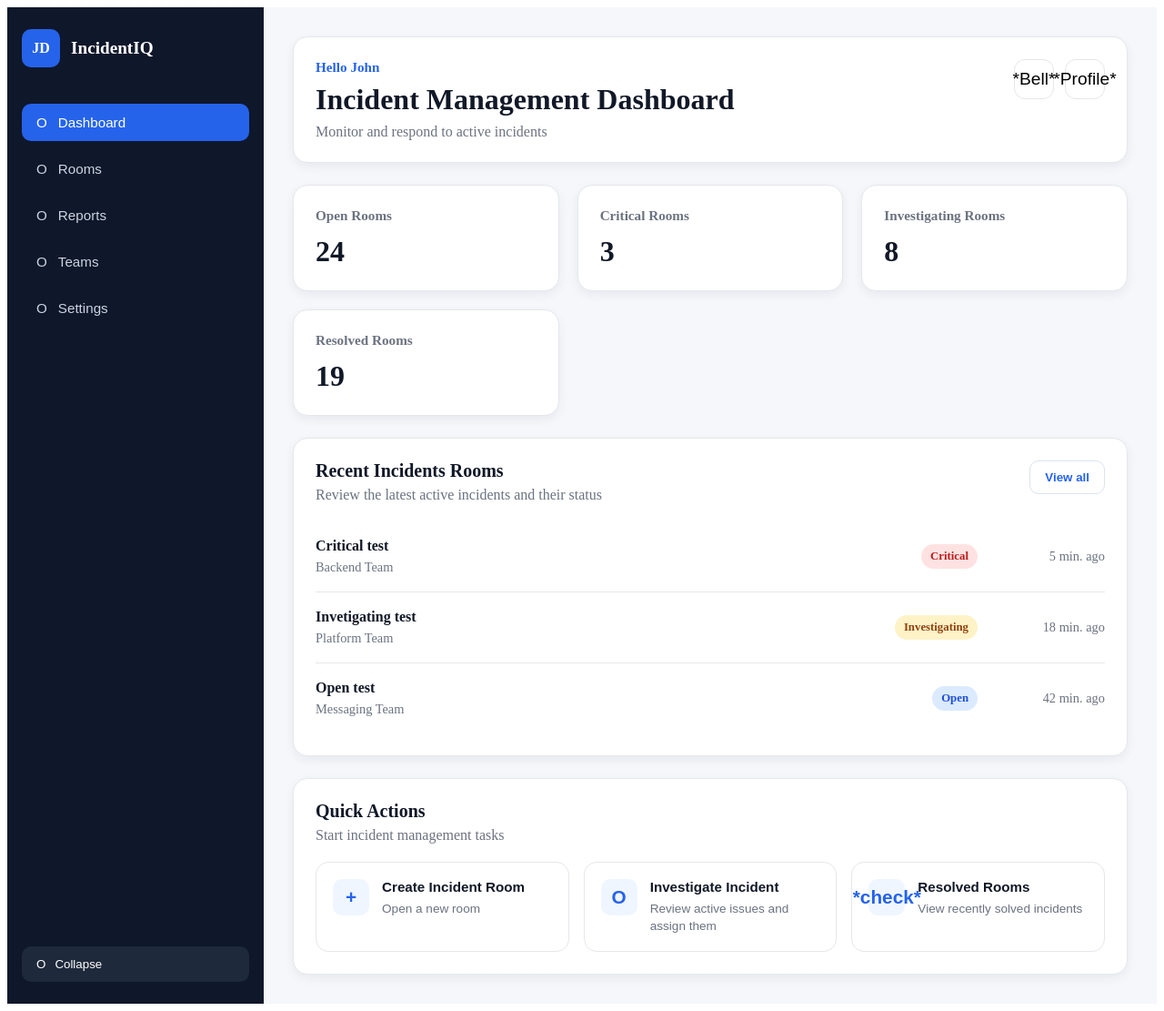
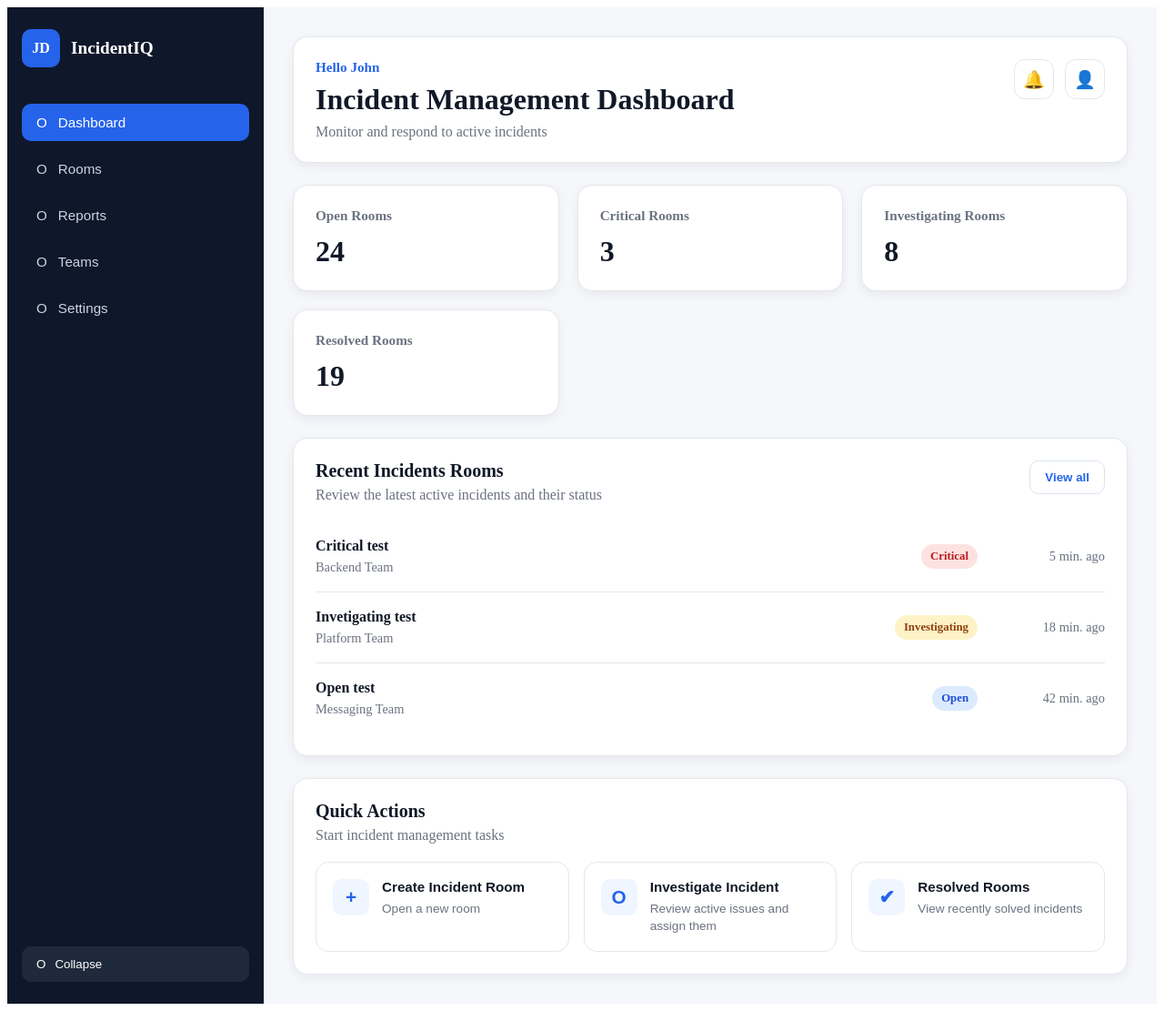
Before and after one commit to MannyPowerz/incidentiq, a React (Vite) app in the folder client/: page /dashboard in a window 1280 px wide. Shown: the whole page at 91% size. Built offline with nearby package versions, Linux system fonts and the light colour scheme.

Commit message:
add dashboard navigation icons

```diff
--- a/client/src/components/dashboard/DashboardHeader.jsx
+++ b/client/src/components/dashboard/DashboardHeader.jsx
@@ -12,8 +12,8 @@ export default function DashboardHeader () {
             </div>
 
             <div className="dashboard-header-actions">
-                <button className="icon-button">*Bell*</button>
-                <button className="icon-button">*Profile*</button>
+                <button className="icon-button">🔔</button>
+                <button className="icon-button">👤</button>
             </div>
         </header>
     )
--- a/client/src/components/dashboard/QuickActions.jsx
+++ b/client/src/components/dashboard/QuickActions.jsx
@@ -26,7 +26,7 @@ export default function QuickActions () {
                 </button>
 
                 <button type="button" className="quick-action-button">
-                    <span className="quick-action-icon">*check*</span>
+                    <span className="quick-action-icon">✔</span>
                     <span>
                         <strong>Resolved Rooms</strong>
                         <small>View recently solved incidents</small>
```
